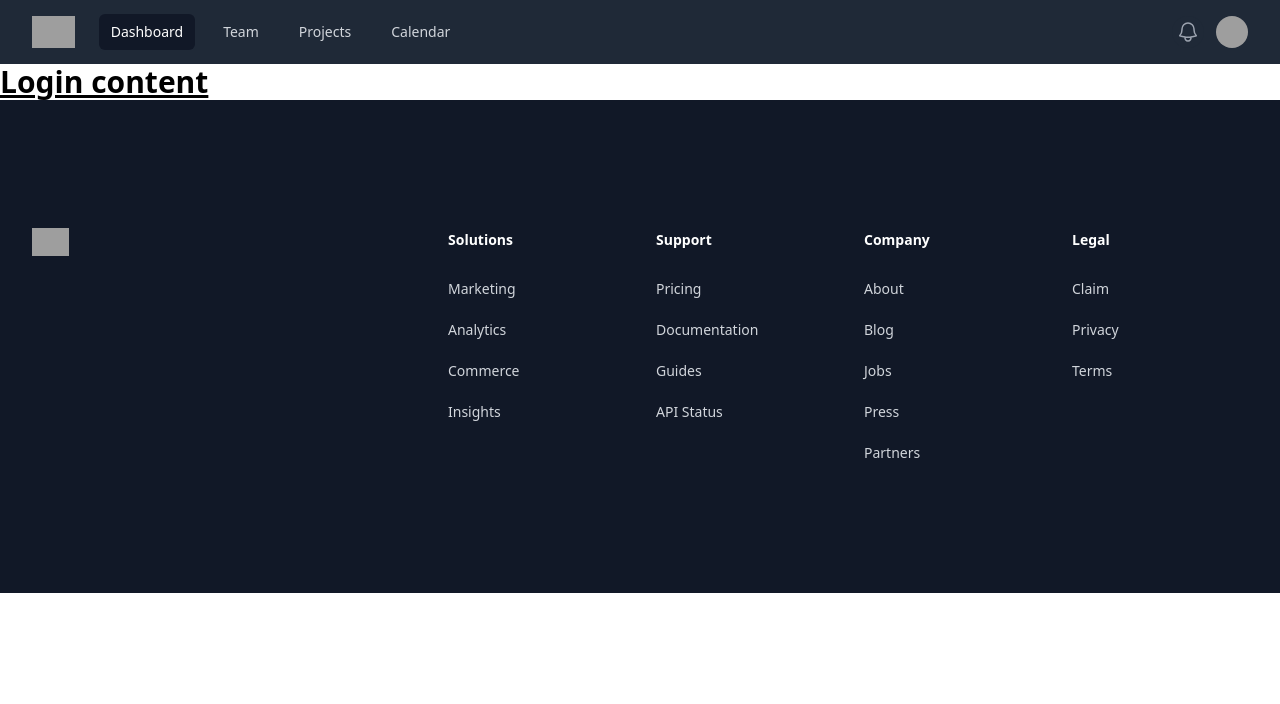
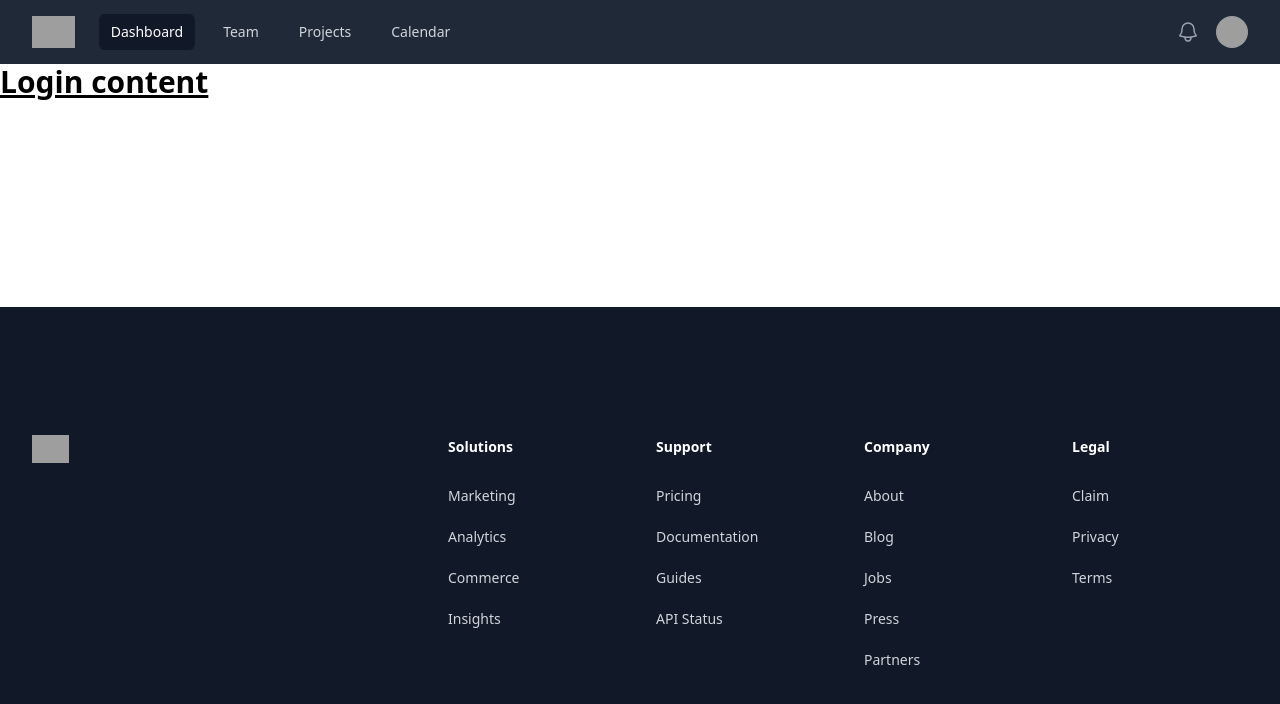
Before and after one commit to wicowen/site-frontend-vue, a Vue app: page /login in a window 1280 px wide. Shown: the top 704 px of the page. Built offline with nearby package versions, Linux system fonts and the light colour scheme; grey boxes are pictures that could not be loaded; the HTML template or start-up script is replaced by a standard one.

Commit message:
feat: tidy up layout and let footer stick on the bottom

```diff
--- a/src/App.vue
+++ b/src/App.vue
@@ -3,10 +3,7 @@ import { RouterView } from 'vue-router'
 </script>
 
 <template>
-  <div id="app">
-    <!-- <div>Dev info - app.vue</div> -->
-    <RouterView />
-  </div>
+  <RouterView />
 </template>
 
 <style scoped>
--- a/src/layout/manage.vue
+++ b/src/layout/manage.vue
@@ -1,5 +1,5 @@
 <template>
-  <section class="main-layout manage">
+  <section class="main-layout public-layout min-h-screen">
     <!-- <div>Dev info - layout/manage.vue</div> -->
 
     <!-- header -->
@@ -14,7 +14,7 @@
     <!-- header -->
 
     <!-- content -->
-    <router-view />
+    <RouterView />
     <!-- content -->
 
     <!-- footer -->
--- a/src/layout/public.vue
+++ b/src/layout/public.vue
@@ -1,8 +1,9 @@
 <template>
-  <section class="main-layout public">
+  <div class="main-layout public-layout min-h-screen">
     <!-- <div>Dev info - layout/public.vue</div> -->
 
     <!-- header -->
+    <div>
       <header>
         <Disclosure as="nav" class="bg-gray-800" v-slot="{ open }">
           <div class="mx-auto max-w-7xl px-4 sm:px-6 lg:px-8">
@@ -95,13 +96,17 @@
           </DisclosurePanel>
         </Disclosure>
       </header>
+    </div>
     <!-- header -->
 
     <!-- content -->
-    <router-view />
+    <div>
+      <RouterView />
+    </div>
     <!-- content -->
 
     <!-- footer -->
+    <div class="sticky top-[100vh]">
       <footer class="bg-gray-900" aria-labelledby="footer-heading">
         <h2 id="footer-heading" class="sr-only">Footer</h2>
         <div class="mx-auto max-w-7xl px-6 py-16 sm:py-24 lg:px-8 lg:py-32">
@@ -148,8 +153,10 @@
           </div>
         </div>
       </footer>
+    </div>
     <!-- footer -->
-  </section>
+
+  </div>
 </template>
 
 <script setup lang="ts">
```
Lines whose indentation alone changed are shown as unchanged.
